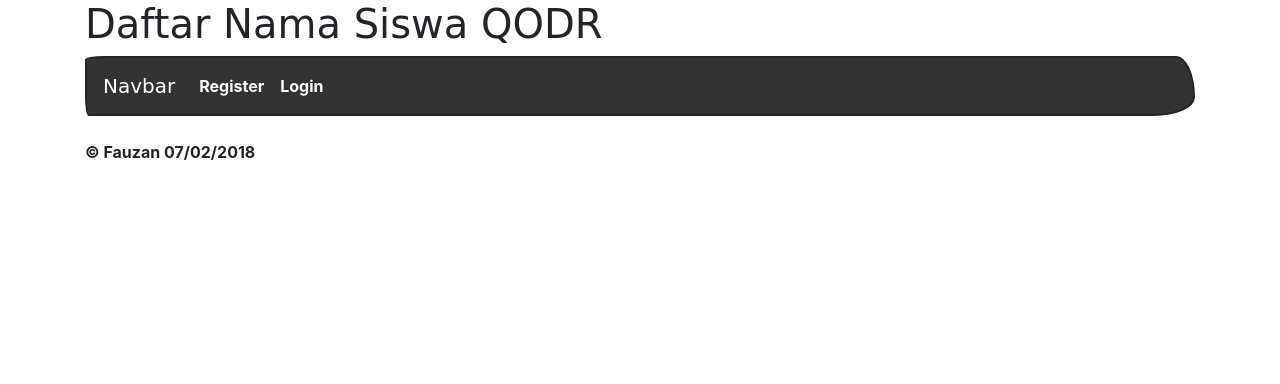
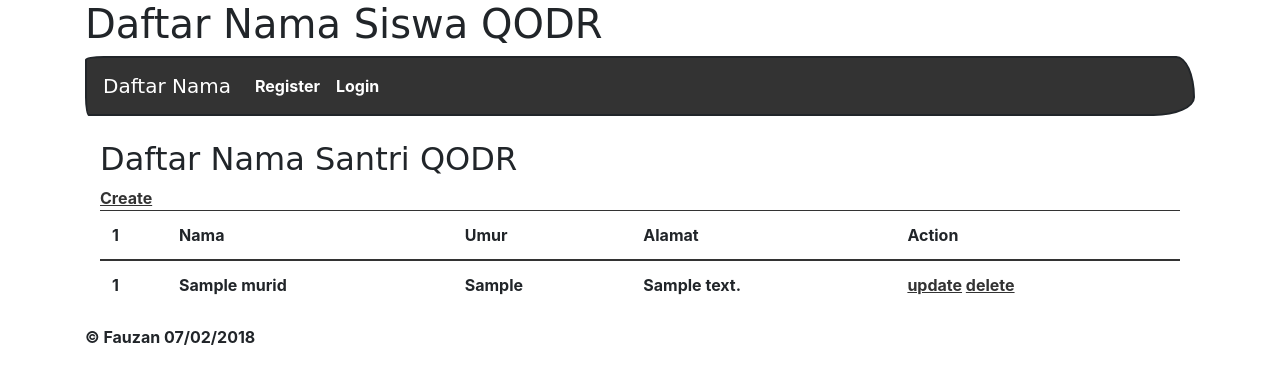
Before and after one commit to ozankaze/php_latihan, a PHP site: page / in a window 1280 px wide. Shown: the top 384 px of the page. Run offline with PHP 8.4, Linux system fonts and the light colour scheme; tables that the repository leaves empty or names only in its code hold one stand-in row (values such as "Sample post"); some web fonts are replaced.

Commit message:
read latihan

```diff
--- a/index.php
+++ b/index.php
@@ -1,8 +1,40 @@
 <?php
 
+require_once('core/init.php');
 require_once('view/header.php');
+
+$query = "SELECT * FROM `murid`";
+
+$students = mysqli_query($link, $query);
+// var_dump($a);
+// var_dump($student);die();
 
 ?>
 
+<div class="container">
+<table class="table">
+  <h2>Daftar Nama Santri QODR</h2>
+  <a href="index.php">Create</a>
+  <thead class="table-primary">
+    <th scope="row">1</th>
+    <th scope="row">Nama</th>
+    <th scope="row">Umur</th>
+    <th scope="row">Alamat</th>
+    <th scope="row">Action</th>
+  </thead>
+  <tbody>
+    <?php foreach( $students as $student ) : ?>
+        <tr>
+            <td><?php echo $student['id'] ?></td>
+            <td><?php echo $student['nama'] ?></td>
+            <td><?php echo $student['umur'] ?></td>
+            <td><?php echo $student['alamat'] ?></td>
+            <td><a href="#">update</a>
+            <a href="#">delete</a></td>
+        </tr>
+    <?php endforeach ?>
+  </tbody>
+</table>
+</div>
 
 <?php require_once('view/footer.php');?>
--- a/view/header.php
+++ b/view/header.php
@@ -13,7 +13,7 @@
         </header>
 
         <nav class="navbar navbar-expand-lg navbar-dark bg-primary">
-            <a class="navbar-brand" href="#">Navbar</a>
+            <a class="navbar-brand" href="index.php">Daftar Nama</a>
             <button class="navbar-toggler" type="button" data-toggle="collapse" data-target="#navbarColor01" aria-controls="navbarColor01" aria-expanded="false" aria-label="Toggle navigation">
                 <span class="navbar-toggler-icon"></span>
             </button>
```
